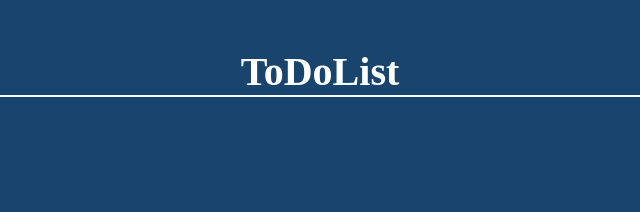
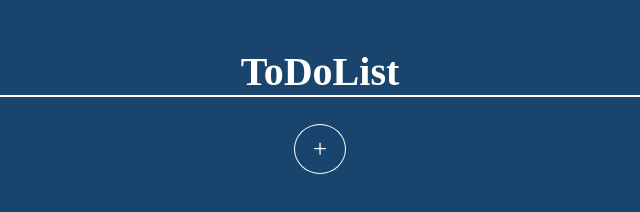
Before and after one commit to Claudi0-V/todo_list, a website built with webpack: page src/index.html in a window 1280 px wide. Shown: the full height of the page, 320-960 px from the left. Built offline with nearby package versions, Linux system fonts and the light colour scheme.

Commit message:
changed the class UI to have two different parts: interfaceCreation and interfaceManipulation

```diff
--- a/src/index.js
+++ b/src/index.js
@@ -2,8 +2,13 @@ import "./styles/index.css"
 import { compareAsc, format } from 'date-fns'
 import { createTodoItem, todoProject } from './modules/todoApp.js'
 import { Storage } from './modules/storage.js'
-import { UI } from './modules/UI.js'
+import { InterfaceCreation } from './modules/UI.js'
 
 const toDo = Storage.openStorage();
 
-UI.createTop()
+InterfaceCreation.createTop();
+InterfaceCreation.createTodoArea();
+InterfaceCreation.createAddProject();
+
+let plusBtn = document.querySelector('#plus-button');
+console.log(plusBtn)
--- a/src/modules/UI.js
+++ b/src/modules/UI.js
@@ -1,12 +1,6 @@
-/* DISPLAY SECTION*/
-// view all projects
-//// view todo in each project
-//// expand single todo
-//// delete a todo
 let docBody = document.querySelector('body');
 
-
-class UI {
+class InterfaceCreation {
 
 	static createTop = () => {
 		let header = document.createElement('header');
@@ -14,6 +8,19 @@ class UI {
 		h1.textContent = 'ToDoList';
 		header.append(h1);
 		docBody.append(header);
+	}
+
+	static createTodoArea = () => {
+		let main = document.createElement('main');
+		docBody.append(main)
+	}
+
+	static createAddProject = () => {
+		let main = document.querySelector('main')
+		let plusDiv = document.createElement('div');
+		plusDiv.setAttribute('id', 'plus-button');
+		plusDiv.textContent = '+';
+		main.append(plusDiv)
 	}
 
 	static createProject = ({project}) => {
@@ -30,6 +37,9 @@ class UI {
 }
 
 
+class InterfaceManipulation {
+
+}
 
 
-export { UI }
+export { InterfaceCreation, InterfaceManipulation }
--- a/src/styles/index.css
+++ b/src/styles/index.css
@@ -26,5 +26,22 @@ h1::after {
 	width: 99%;
 	height: 2px;
 	background-color: white;
+}
 
+main {
+	width: 90%;
+	display: flex;
+	flex-direction: column;
+	justify-content: center;
+	align-items: center;
 }
+
+#plus-button {
+	color: white;
+	width: 30px;
+	text-align: center;
+	font-size: 2.5rem;
+	padding: 1rem ;
+	border-radius: 50%;
+	border: 1px solid white;
+}
```
